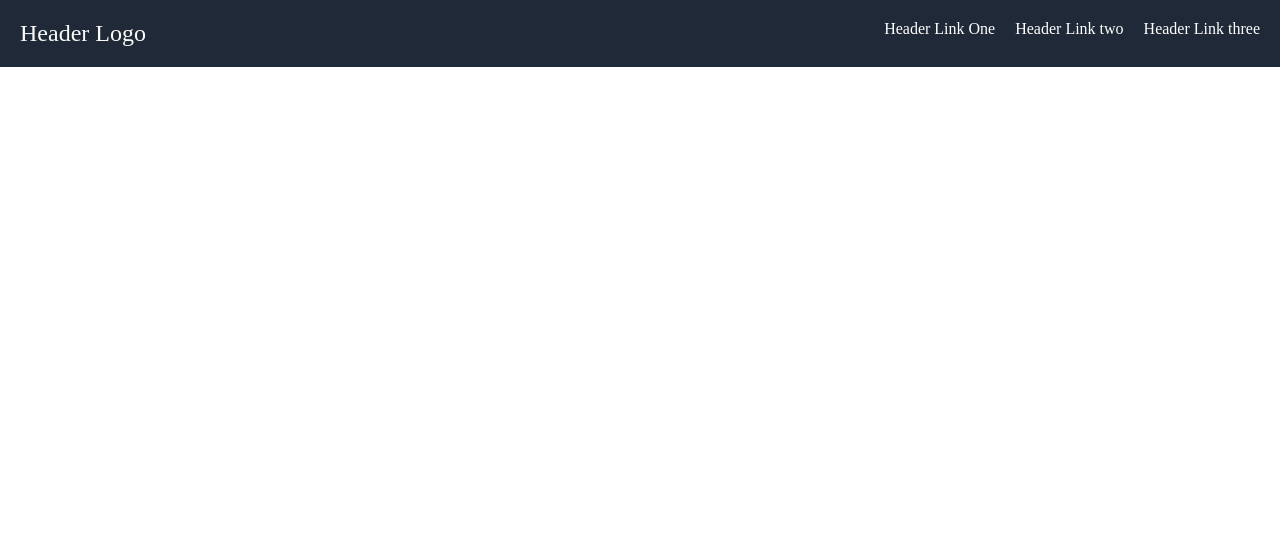
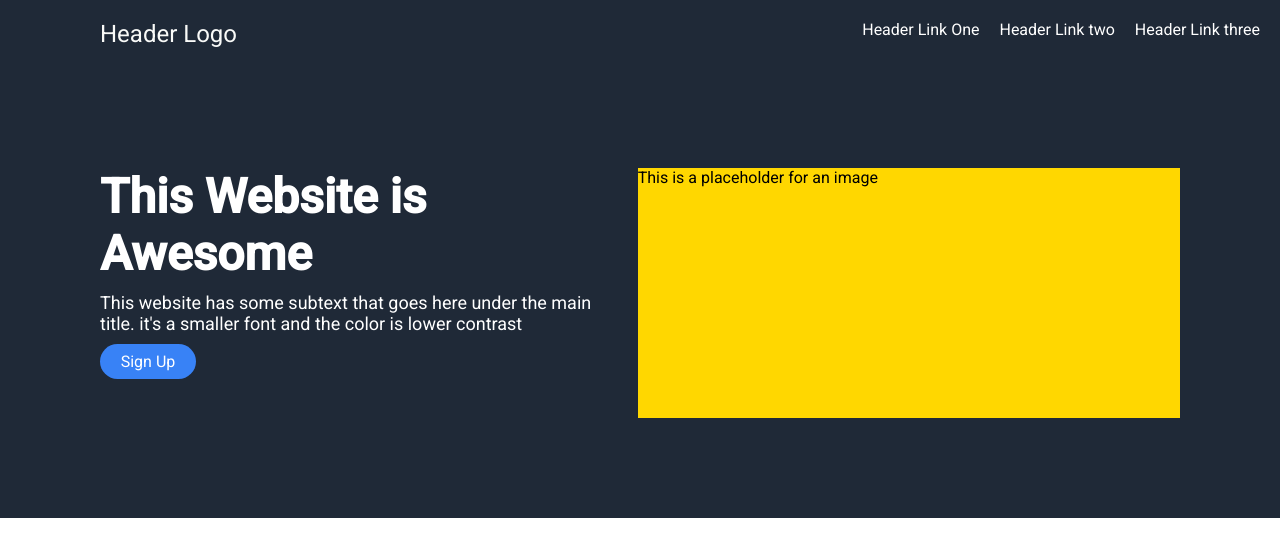
Before and after one commit to chilidaehones/landing_page, a plain HTML site: page index.html in a window 1280 px wide. Drawn offline with Linux system fonts and the light colour scheme.

Commit message:
Finished subheader

```diff
--- a/index.html
+++ b/index.html
@@ -18,7 +18,15 @@
         </div>
     </div>
     <div class="subheader">
-
+        <div class="intro">
+            <div class="hero-main">This Website is Awesome</div>
+            <div class="hero-sub">This website has some subtext that goes here under the main title. it's a smaller font and the color is lower contrast</div>
+            <div class="signup">Sign Up</div>
+        </div>
+        <div class="subheader-image">
+            This is a placeholder for an image
+        </div>
     </div>
+    <div class="middle"></div>
 </body>
 </html>
--- a/style.css
+++ b/style.css
@@ -1,3 +1,8 @@
+@import url('https://fonts.googleapis.com/css2?family=Roboto:ital,wght@0,100;0,300;0,400;0,500;1,100;1,300;1,400&display=swap');
+
+* {
+    font-family: roboto;
+}
 body {
     display: flex;
     flex-direction: column;
@@ -15,9 +20,48 @@ body {
 .logo {
     font-size: 24px;
     color: #F9FAF8;
+    margin-left: 80px;
 }
 
 .nav-link {
     display: flex;
     gap: 20px;
 }
+
+.subheader {
+    display: flex;
+    background-color: #1F2937;
+    padding: 100px;
+    justify-content: center;
+}
+.intro {
+    display: flex;
+    flex-direction: column;
+    gap: 10px;
+}
+.hero-main {
+    color: white;
+    font-weight: 700;
+    font-size: 48px;
+}
+
+.hero-sub {
+    color: white;
+    font-size: 18px;
+}
+
+.signup {
+    color: white;
+    padding: 8px;
+    background-color: #3882F6;
+    width: 80px;
+    text-align: center;
+    border-radius: 25px;
+}
+
+.subheader-image {
+    width: 1000px;
+    height: 250px;
+    background-color: gold;
+    margin-left: 40px;
+}
```
